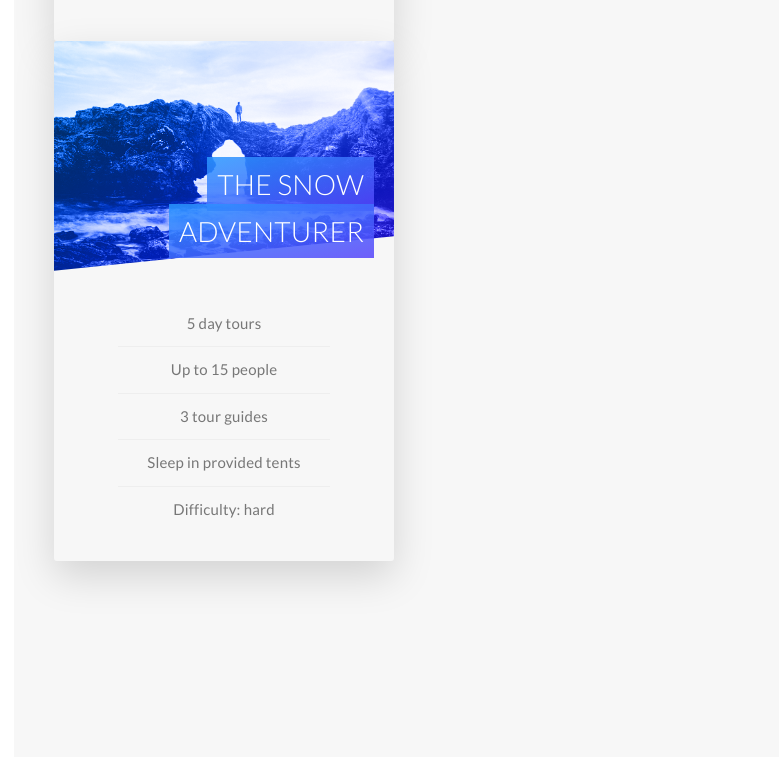
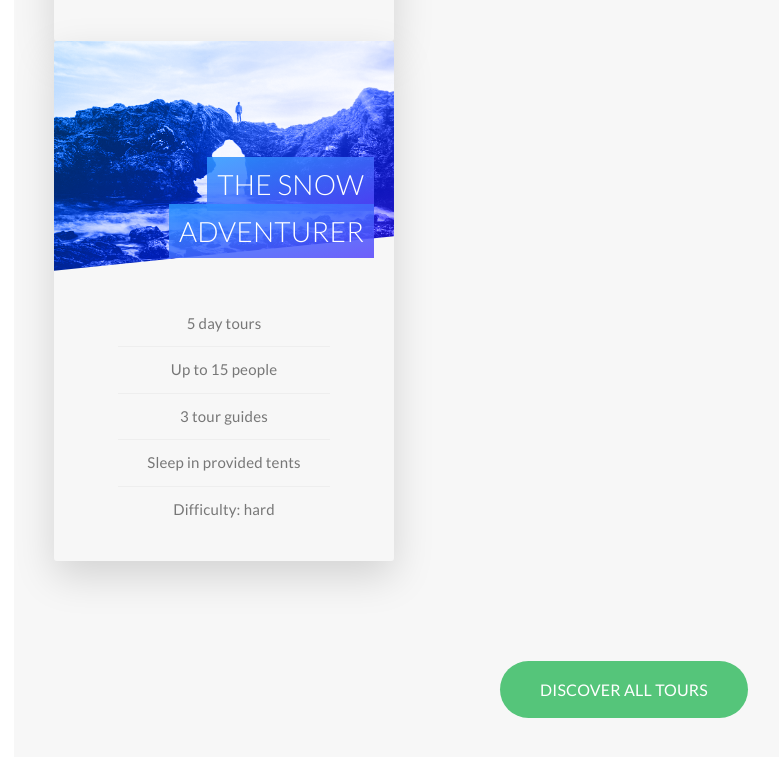
Before and after one commit to shaunak-badani/Natours-React, a React (Vite) app: page / in a window 1280 px wide. Shown: the part 4504-5261 px from the top of the page, without its empty margins (16-795 px from the left). Built offline with nearby package versions, Linux system fonts and the light colour scheme.

Commit message:
Made final changes for tours sections

```diff
--- a/src/App.tsx
+++ b/src/App.tsx
@@ -50,7 +50,9 @@ function App() {
                       <p className="cardPriceOnly">Only</p>
                       <p className="cardPriceValue">$297</p>
                     </div>
-                    <Button text="Book now!" />
+                    <Button>
+                      Book now!
+                    </Button>
                   </CardBack>
                 </Card>
               </Col>
@@ -76,7 +78,9 @@ function App() {
                       <p className="cardPriceOnly">Only</p>
                       <p className="cardPriceValue">$497</p>
                     </div>
-                    <Button text="Book now!" />
+                    <Button>
+                      Book now!
+                    </Button>
                   </CardBack>
                 </Card>
               </Col>
@@ -102,11 +106,18 @@ function App() {
                       <p className="cardPriceOnly">Only</p>
                       <p className="cardPriceValue">$897</p>
                     </div>
-                    <Button text="Book now!" />
+                    <Button>
+                      Book now!
+                    </Button>
                   </CardBack>
                 </Card>
               </Col>
             </Row>
+            <CenterText classNames={["uMarginTopHuge"]}>
+              <Button scheme="Green">
+                Discover all tours
+              </Button>
+            </CenterText>
           </section>
         </main>
       </section>
--- a/src/components/Button.module.scss
+++ b/src/components/Button.module.scss
@@ -55,6 +55,17 @@
             background-color: #fff;
         }
     }
+
+    &Green
+    {
+        background-color: $color-primary;
+        color: $color-white;
+
+        &::after
+        {
+            background-color: $color-primary;
+        }
+    }
 }
 
 .btnText {
--- a/src/components/Button.tsx
+++ b/src/components/Button.tsx
@@ -1,13 +1,15 @@
 import type { ReactNode } from "react";
 import styles from "./Button.module.scss";
 
-const Button = (props: any) => {
+const ColorSchemes: Record<string, string> = { White: styles.btnWhite, Green: styles.btnGreen };
+type ColorSchemeKey = keyof typeof ColorSchemes;
 
-    let btnText = props.text || "Default button message.";
+const Button = (props: { scheme?: ColorSchemeKey, children? : ReactNode}) => {
 
+    const colorScheme: string = props.scheme || "White";
     return (
-        <a href="#" className={[styles.btn, styles.btnWhite].join(" ")}>
-            {btnText}
+        <a href="#" className={[styles.btn, ColorSchemes[colorScheme]].join(" ")}>
+            {props.children || "Default button message"}
         </a>
     )
 };
@@ -23,4 +25,4 @@ const SecondaryButton = ({children} : {children : ReactNode}) => {
 
 export default Button;
 
-export { SecondaryButton };
+export { SecondaryButton, type ColorSchemeKey };
--- a/src/pages/FrontBanner.tsx
+++ b/src/pages/FrontBanner.tsx
@@ -14,8 +14,9 @@ const FrontBanner = () => {
                     <span className={styles.headingPrimaryMain}>Outdoors </span>
                     <span className={styles.headingPrimarySub}>is where life happens</span>
                 </h1>
-                <Button
-                    text={"Discover our tours"} />
+                <Button>
+                    Discover our tours
+                </Button>
             </div>
         </header>
     );
--- a/src/pages/Tours.scss
+++ b/src/pages/Tours.scss
@@ -4,6 +4,6 @@
 .sectionTours
 {
     background-color: $color-grey-light-1;
-    padding: 25rem 0 50rem 0;
+    padding: 25rem 0 15rem 0;
     margin-top: -11.5rem;
 }
--- a/src/styles/UtilityClasses.css
+++ b/src/styles/UtilityClasses.css
@@ -12,6 +12,14 @@
     margin-bottom: 8rem;
 }
 
+.uMarginTopBig {
+    margin-top: 8rem;
+}
+
+.uMarginTopHuge {
+    margin-top: 10rem;
+}
+
 
 .uCenterText
 {
```
